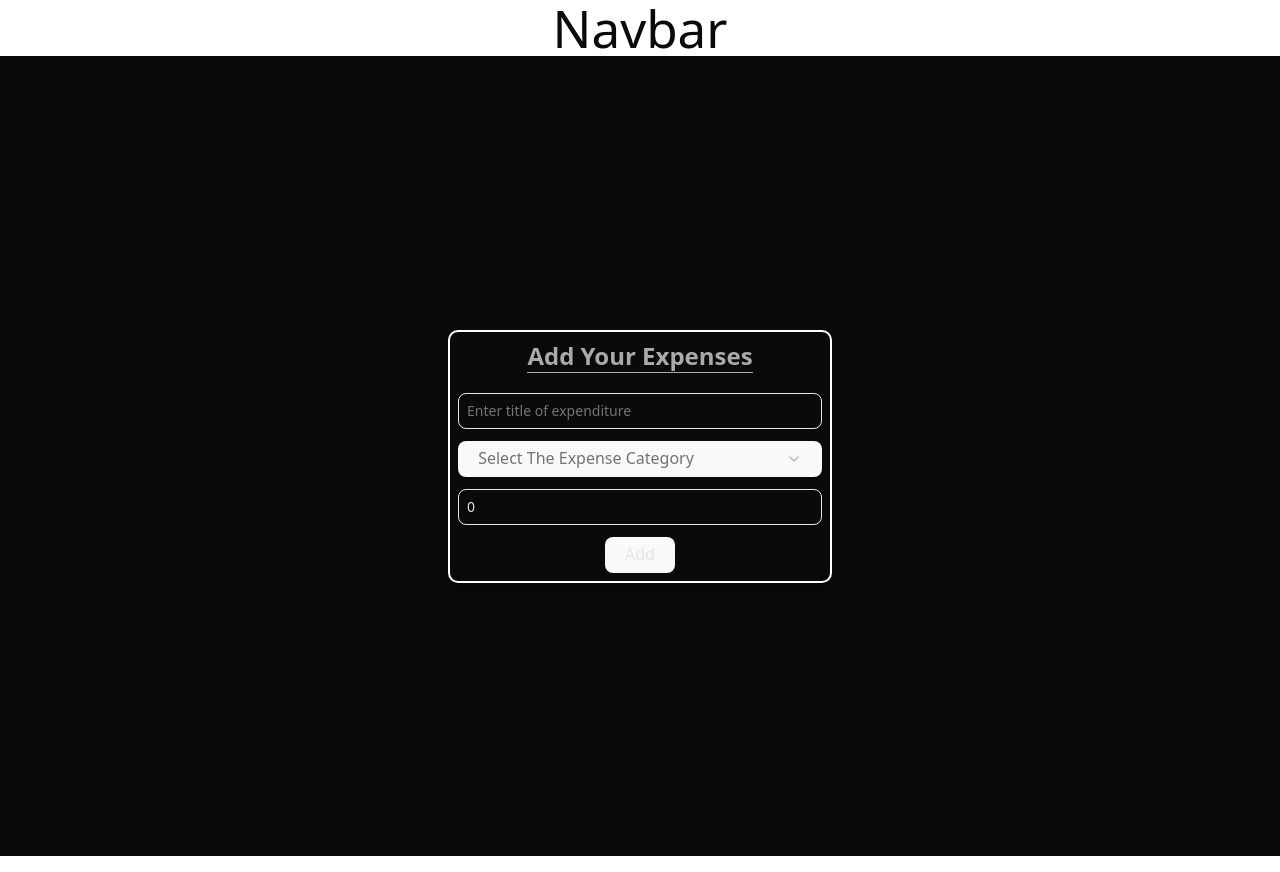
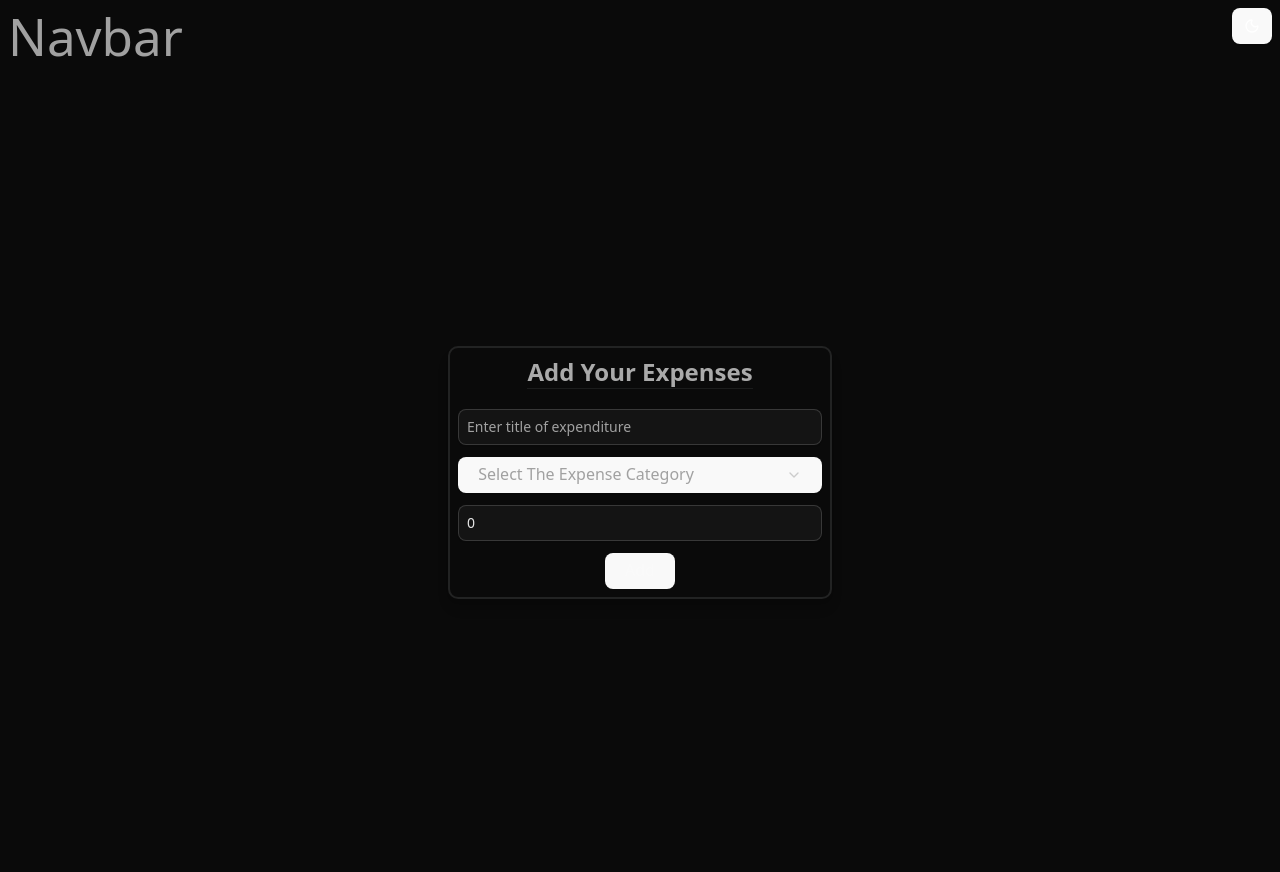
Before and after one commit to PRINCE-CEEJAY/PERSONAL-EXPENSE-TRACKER, a React (Vite) app: page / in a window 1280 px wide. Built offline with nearby package versions, Linux system fonts and the light colour scheme.

Commit message:
added dark and light theme toggle

```diff
--- /dev/null
+++ b/context/ThemeProviderContext.ts
@@ -0,0 +1,14 @@
+import { createContext } from "react";
+type ThemeProviderState = {
+  theme: Theme;
+  setTheme: (theme: Theme) => void;
+};
+export type Theme = "dark" | "light" | "system";
+
+const initialState: ThemeProviderState = {
+  theme: "system",
+  setTheme: () => null,
+};
+
+export const ThemeProviderContext =
+  createContext<ThemeProviderState>(initialState);
--- /dev/null
+++ b/provider/theme-provider.tsx
@@ -0,0 +1,52 @@
+import { ThemeProviderContext } from "../context/ThemeProviderContext";
+import { useEffect, useState } from "react";
+import type { Theme } from "../context/ThemeProviderContext";
+
+type ThemeProviderProps = {
+  children: React.ReactNode;
+  defaultTheme?: Theme;
+  storageKey?: string;
+};
+
+export function ThemeProvider({
+  children,
+  defaultTheme = "system",
+  storageKey = "vite-ui-theme",
+  ...props
+}: ThemeProviderProps) {
+  const [theme, setTheme] = useState<Theme>(
+    () => (localStorage.getItem(storageKey) as Theme) || defaultTheme
+  );
+
+  useEffect(() => {
+    const root = window.document.documentElement;
+
+    root.classList.remove("light", "dark");
+
+    if (theme === "system") {
+      const systemTheme = window.matchMedia("(prefers-color-scheme: dark)")
+        .matches
+        ? "dark"
+        : "light";
+
+      root.classList.add(systemTheme);
+      return;
+    }
+
+    root.classList.add(theme);
+  }, [theme]);
+
+  const value = {
+    theme,
+    setTheme: (theme: Theme) => {
+      localStorage.setItem(storageKey, theme);
+      setTheme(theme);
+    },
+  };
+
+  return (
+    <ThemeProviderContext.Provider {...props} value={value}>
+      {children}
+    </ThemeProviderContext.Provider>
+  );
+}
--- a/src/App.tsx
+++ b/src/App.tsx
@@ -1,5 +1,3 @@
-// import Dashboard from './components/custom/Dashboard'
-// import Transactions from './components/custom/Transactions'
 import { useExpenseState } from "./hooks/useExpense";
 import ExpenseForm from "./components/custom/ExpenseForm";
 import { BrowserRouter as Router, Routes, Route } from "react-router-dom";
@@ -10,7 +8,7 @@
 export default function App() {
   const state = useExpenseState();
   return (
-    <div className="flex flex-col justify-center items-center min-h-screen bg-foreground text-secondary min-w-screen">
+    <div className="flex flex-col justify-center items-center min-h-screen min-w-screen text-primary min-w-screen">
       <p className="text-center animate-bounce ">{state.message}</p>
       <Router>
         <Routes>
--- a/src/components/Navbar.tsx
+++ b/src/components/Navbar.tsx
@@ -1,9 +1,16 @@
 import React from "react";
+import { ModeToggle } from "./mode-toggle";
 
 export default function Navbar() {
   return (
-    <nav>
-      <h1 className="text-center">Navbar</h1>
+    <nav className="flex justify-between p-2 text-secondary-foreground">
+      <div className="flex flex-col justify-center items-center">
+        <h1 className="text-center text-muted-foreground">Navbar</h1>
+        {/* Links */}
+      </div>
+      <div className="text-white">
+        <ModeToggle />
+      </div>
     </nav>
   );
 }
--- a/src/components/custom/ExpenseForm.tsx
+++ b/src/components/custom/ExpenseForm.tsx
@@ -51,7 +51,7 @@
   return (
     <form
       onSubmit={handleSubmit}
-      className="flex flex-col justify-center items-center w-sm max-w-md space-y-3 shadow-lg p-2 rounded-lg text-input border-2 border-background"
+      className="flex flex-col justify-center items-center w-sm max-w-md space-y-3 shadow-lg p-2 rounded-lg text-primary border-2"
     >
       <p className="text-center font-bold text-2xl border-b mb-5 animate-pulse">
         Add Your Expenses
@@ -71,7 +71,7 @@
           setFormInput((prev) => ({ ...prev, category: value }))
         }
       >
-        <SelectTrigger className="w-full">
+        <SelectTrigger className="w-full bg-red-800">
           <SelectValue placeholder="Select The Expense Category" />
         </SelectTrigger>
         <SelectContent>
--- /dev/null
+++ b/src/components/mode-toggle.tsx
@@ -0,0 +1,36 @@
+import { Moon, Sun } from "lucide-react";
+
+import { Button } from "../components/ui/button";
+import {
+  DropdownMenu,
+  DropdownMenuContent,
+  DropdownMenuItem,
+  DropdownMenuTrigger,
+} from "../components/ui/dropdown-menu";
+import { useTheme } from "../hooks/useTheme";
+export function ModeToggle() {
+  const { setTheme } = useTheme();
+
+  return (
+    <DropdownMenu>
+      <DropdownMenuTrigger asChild>
+        <Button variant="outline" size="icon">
+          <Sun className="h-[1.2rem] w-[1.2rem] scale-100 rotate-0 transition-all dark:scale-0 dark:-rotate-90" />
+          <Moon className="absolute h-[1.2rem] w-[1.2rem] scale-0 rotate-90 transition-all dark:scale-100 dark:rotate-0" />
+          <span className="sr-only">Toggle theme</span>
+        </Button>
+      </DropdownMenuTrigger>
+      <DropdownMenuContent align="end">
+        <DropdownMenuItem onClick={() => setTheme("light")}>
+          Light
+        </DropdownMenuItem>
+        <DropdownMenuItem onClick={() => setTheme("dark")}>
+          Dark
+        </DropdownMenuItem>
+        <DropdownMenuItem onClick={() => setTheme("system")}>
+          System
+        </DropdownMenuItem>
+      </DropdownMenuContent>
+    </DropdownMenu>
+  );
+}
--- /dev/null
+++ b/src/hooks/useTheme.ts
@@ -0,0 +1,10 @@
+import { useContext } from "react";
+import { ThemeProviderContext } from "../../context/ThemeProviderContext";
+export const useTheme = () => {
+  const context = useContext(ThemeProviderContext);
+
+  if (context === undefined)
+    throw new Error("useTheme must be used within a ThemeProvider");
+
+  return context;
+};
--- a/src/main.tsx
+++ b/src/main.tsx
@@ -4,12 +4,15 @@
 import App from "./App.tsx";
 import ExpenseProvider from "../provider/ExpenseProvider.tsx";
 import Navbar from "./components/Navbar.tsx";
+import { ThemeProvider } from "../provider/theme-provider.tsx";
 
 createRoot(document.getElementById("root")!).render(
   <StrictMode>
-    <ExpenseProvider>
-      <Navbar />
-      <App />
-    </ExpenseProvider>
+    <ThemeProvider defaultTheme="dark" storageKey="vite-ui-theme">
+      <ExpenseProvider>
+        <Navbar />
+        <App />
+      </ExpenseProvider>
+    </ThemeProvider>
   </StrictMode>
 );
```
Also changed, not shown: src/components/ui/select.tsx (+16 -17 lines).
